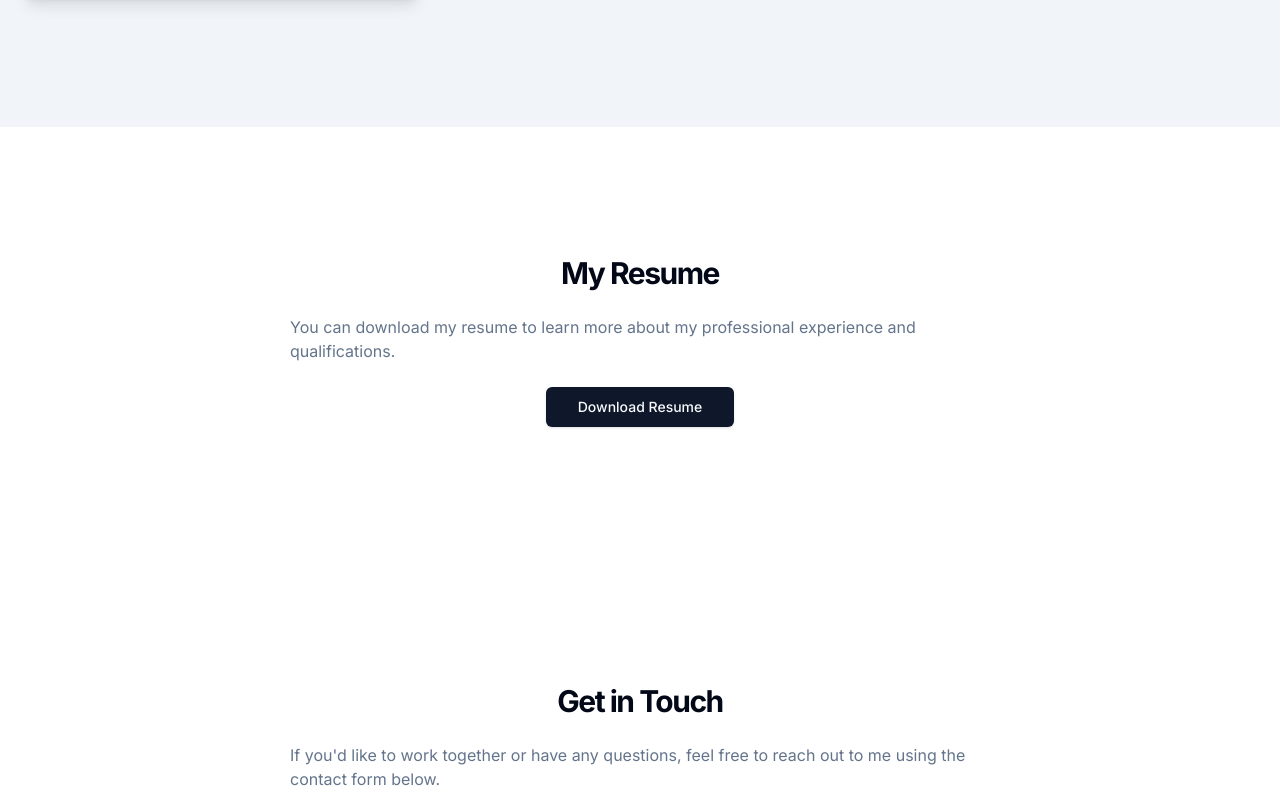
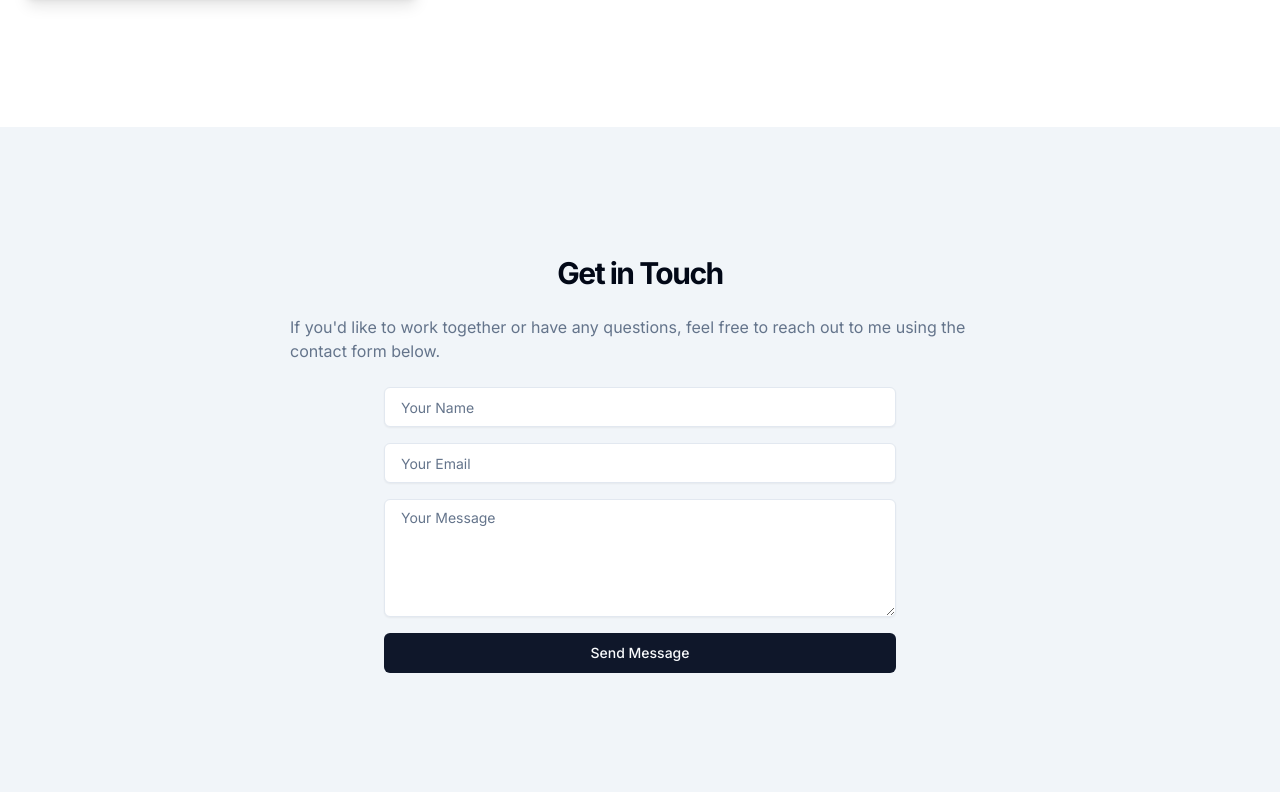
Before and after one commit to SouravBandyopadhyay/SouravBandyopadhyay.github.io, a Next.js app: page / in a window 1280 px wide. Shown: the part 2488-3280 px from the top of the page. Built offline with nearby package versions, Linux system fonts and the light colour scheme.

Commit message:
Removed the Resume Section component

```diff
--- a/app/page.tsx
+++ b/app/page.tsx
@@ -21,7 +21,6 @@ export default function Portfolio() {
     <AboutSection />
     <WorkExperienceSection />
     <ProjectsSection />
-    <ResumeSection />
     <ContactSection />
     <Footer />
 
@@ -119,7 +118,7 @@ function SkillCard({ title, skills }) {
 
 function ProjectsSection() {
   return (
-    <section id="projects" className="w-full py-12 md:py-24 lg:py-32 bg-muted">
+    <section id="projects" className="w-full py-12 md:py-24 lg:py-32 ">
       <div className="container px-4 md:px-6 flex flex-col items-center justify-center space-y-8">
         <div className="space-y-4 text-center">
           <h2 className="text-3xl font-bold tracking-tighter">My Projects</h2>
@@ -198,31 +197,9 @@ function ProjectCard({ title, description, techStack, imageSrc, liveDemoLink, re
   );
 }
 
-function ResumeSection() {
-  return (
-    <section id="resume" className="w-full py-12 md:py-24 lg:py-32">
-      <div className="container px-4 md:px-6 flex flex-col items-center justify-center space-y-6">
-        <h2 className="text-3xl font-bold tracking-tighter">My Resume</h2>
-        <p className="max-w-[700px] text-muted-foreground">
-          You can download my resume to learn more about my professional
-          experience and qualifications.
-        </p>
-        <Link
-          target="_blank"
-          href="https://drive.google.com/file/d/1X4JXImKhHJj_tv4Mcn1ZPy4uDV5boDwj/view"
-          className="inline-flex h-10 items-center justify-center rounded-md bg-primary px-8 text-sm font-medium text-primary-foreground shadow transition-colors hover:bg-primary/90 focus-visible:outline-none focus-visible:ring-1 focus-visible:ring-ring disabled:pointer-events-none disabled:opacity-50"
-          prefetch={false}
-        >
-          Download Resume
-        </Link>
-      </div>
-    </section>
-  );
-}
-
 function ContactSection() {
   return (
-    <section id="contact" className="w-full py-12 md:py-24 lg:py-32">
+    <section id="contact" className="w-full py-12 md:py-24 lg:py-32 bg-muted">
       <div className="container px-4 md:px-6 flex flex-col items-center justify-center space-y-6">
         <h2 className="text-3xl font-bold tracking-tighter">Get in Touch</h2>
         <p className="max-w-[700px] text-muted-foreground">
```
